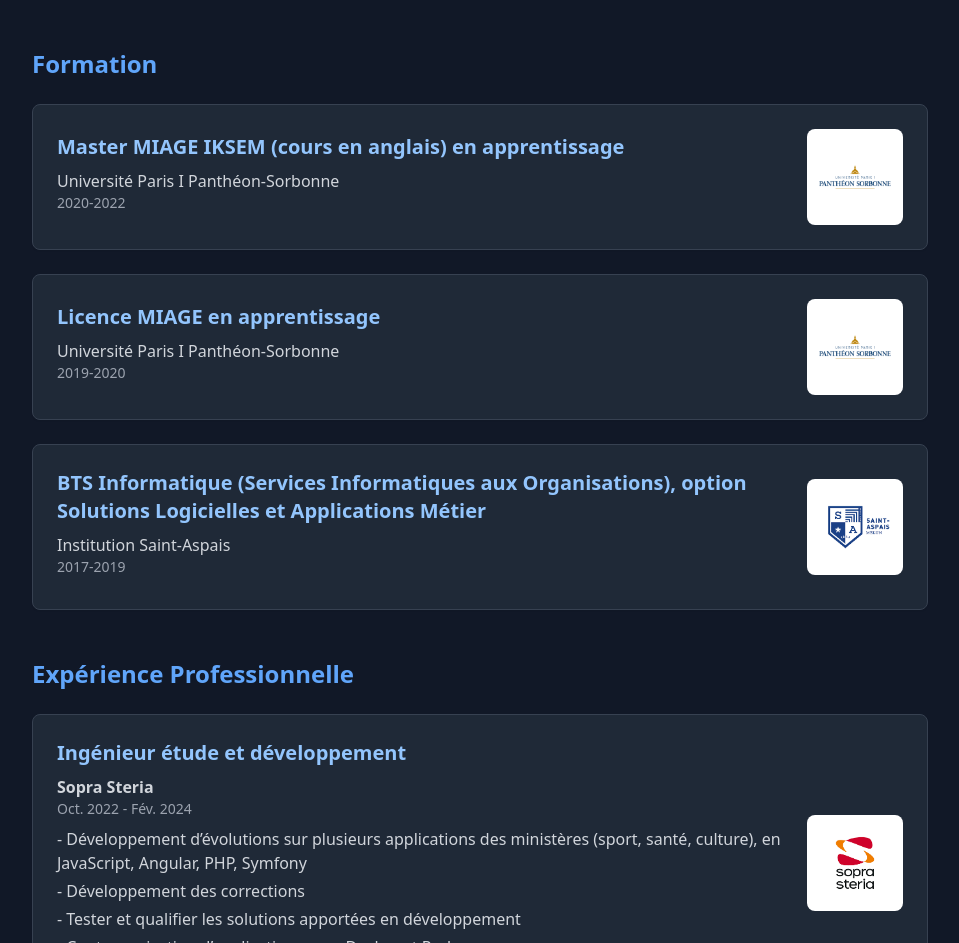
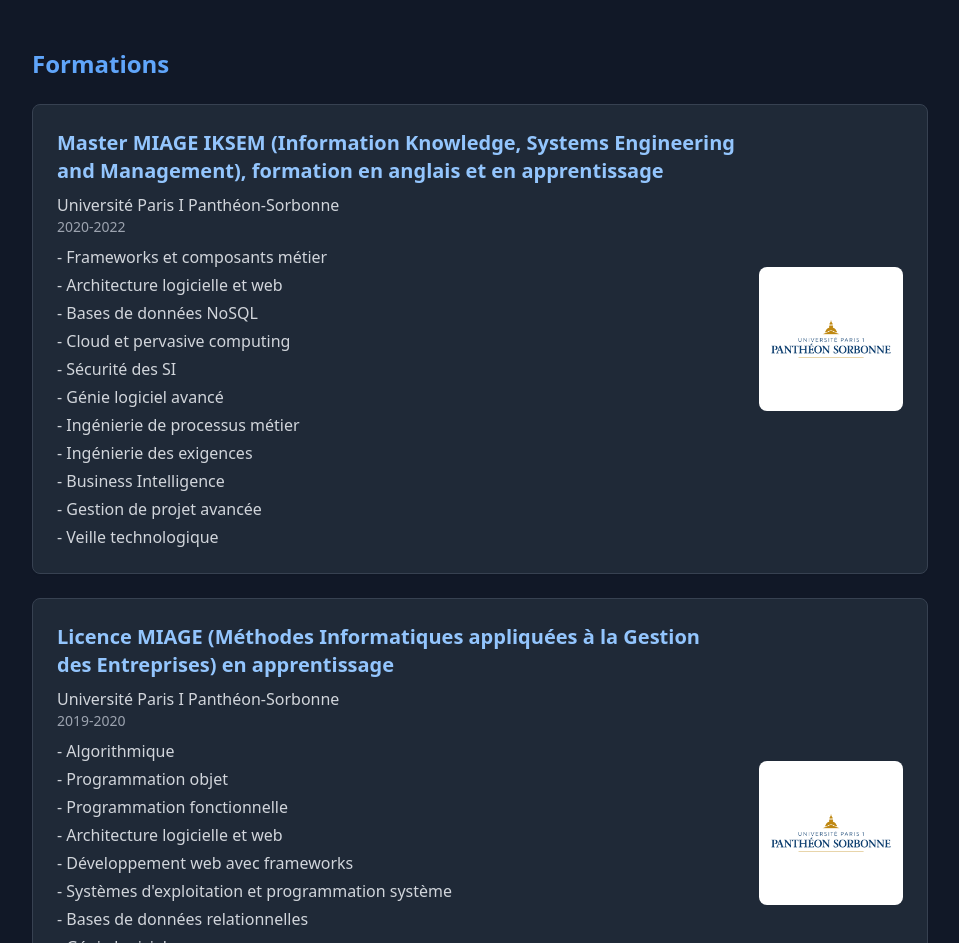
Before and after one commit to NicolasLewin/NicolasLewin.github.io, a Next.js app: page / in a window 1280 px wide. Shown: the part 389-1332 px from the top of the page, without its empty margins (160-1119 px from the left). Built offline with nearby package versions, Linux system fonts and the light colour scheme.

Commit message:
updated data

```diff
--- a/components/portfolio/ExperiencesSection.tsx
+++ b/components/portfolio/ExperiencesSection.tsx
@@ -27,7 +27,7 @@ export function ExperiencesSection() {
                 <img
                   src={exp.logo}
                   alt={`${exp.company} logo`}
-                  className="w-24 h-24 object-contain bg-white rounded-lg p-3 ml-6"
+                  className="w-36 h-36 object-contain bg-white rounded-lg p-3 ml-6"
                 />
               </div>
             </CardContent>
--- a/components/portfolio/Header.tsx
+++ b/components/portfolio/Header.tsx
@@ -27,7 +27,7 @@ export function Header() {
         </div>
         <div className="flex-shrink-0">
           <img
-            src="/api/placeholder/200/200"
+            src="/profile/profile.jpg"
             alt="Profile Picture"
             className="w-48 h-48 rounded-full object-cover border-4 border-blue-400"
           />
--- a/components/portfolio/StudiesSection.tsx
+++ b/components/portfolio/StudiesSection.tsx
@@ -18,12 +18,16 @@ export function StudiesSection() {
                   <h3 className="text-xl font-semibold mb-2 text-blue-300">{study.degree}</h3>
                   <p className="text-gray-300">{study.school}</p>
                   <p className="text-gray-400 text-sm">{study.year}</p>
-                  <p className="mt-2 text-gray-300">{study.description}</p>
+                  <ul className="mt-2 space-y-1">
+                    {study.description.map((study, id) => (
+                      <li key={id} className="text-gray-300">- {study}</li>
+                    ))}
+                  </ul>
                 </div>
                 <img
                   src={study.logo}
                   alt={`${study.school} logo`}
-                  className="w-24 h-24 object-contain bg-white rounded-lg p-3 ml-6"
+                  className="w-36 h-36 object-contain bg-white rounded-lg p-3 ml-6"
                 />
               </div>
             </CardContent>
--- a/data/portfolioData.ts
+++ b/data/portfolioData.ts
@@ -10,21 +10,55 @@ export const portfolioData = {
         degree: "Master of Information System Management (with english courses) in apprenticeship",
         school: "Paris I Panthéon-Sorbonne University",
         year: "2020-2022",
-        description: "",
+        description: [
+          "Frameworks and business components",
+          "Software and web architecture",
+          "NoSQL databases",
+          "Cloud and pervasive computing",
+          "IS Security",
+          "Advanced software engineering",
+          "Business process engineering",
+          "Requirements engineering",
+          "Business intelligence",
+          "Advanced project management",
+          "Technology watch"
+        ],
         logo: "/logos/studies/paris1_logo.png"
       },
       {
         degree: "Bachelor of Information System Management in apprenticeship",
         school: "Paris I Panthéon-Sorbonne University",
         year: "2019-2020",
-        description: "",
+        description: [
+          "Algorithms",
+          "Object programming",
+          "Functional programming",
+          "Software and web architecture",
+          "Web development with frameworks",
+          "Operating systems and system programming",
+          "Relational databases",
+          "Software engineering",
+          "Business process engineering",
+          "Networks",
+          "Project management"
+        ],
         logo: "/logos/studies/paris1_logo.png"
       },
       {
         degree: "BTEC Higher National Diploma in Information System",
         school: "Saint-Aspais Institution",
         year: "2017-2019",
-        description: "",
+        description: [
+          "Algorithms",
+          "Object programming",
+          "Functional programming",
+          "Web development",
+          "Relational databases",
+          "Software engineering",
+          "Business process engineering",
+          "Networks",
+          "Project Management"
+        ],
         logo: "/logos/studies/saintaspais_logo.png"
       }
     ],
@@ -177,8 +211,9 @@ export const portfolioData = {
     ],
     skills: {
       languages: ["HTML / CSS", "JavaScript", "TypeScript", "Python", "Java", "PHP"],
-      frameworks: ["React", "Next.js", "Node.js", "Symfony", "SpringBoot", "Tailwind CSS", "Boostrap"],
-      methods: ["Méthode Agile", "Cycle en V"],
+      frameworks: ["Next.js", "Symfony", "SpringBoot"],
+      libraries: ["React", "Tailwind CSS", "Boostrap"],
+      methods: ["Agile", "V Model"],
       tools: ["Git", "GitLab", "Docker", "Podman", "Oracle VM Virtualbox", "SonarQube", "Jira", "Mantis"],
       databases: ["PostgreSQL", "MySQL", "MongoDB", "Redis"],
       IDEs: ["Visual Studio Code", "JetBrains IDEs"]
@@ -188,28 +223,62 @@ export const portfolioData = {
     header: {
       name: "Nicolas Lewin",
       title: "Ingénieur développeur fullstack",
-      paragraph: "8 ans de développement avec 5 ans d'expérience professionnelle"
+      paragraph: "8 ans de développement avec 5 ans d'expériences professionnelles"
     },
     studies: [
       {
-        degree: "Master MIAGE IKSEM (cours en anglais) en apprentissage",
+        degree: "Master MIAGE IKSEM (Information Knowledge, Systems Engineering and Management), formation en anglais et en apprentissage",
         school: "Université Paris I Panthéon-Sorbonne",
         year: "2020-2022",
-        description: "",
+        description: [
+          "Frameworks et composants métier",
+          "Architecture logicielle et web",
+          "Bases de données NoSQL",
+          "Cloud et pervasive computing",
+          "Sécurité des SI",
+          "Génie logiciel avancé",
+          "Ingénierie de processus métier",
+          "Ingénierie des exigences",
+          "Business Intelligence",
+          "Gestion de projet avancée",
+          "Veille technologique"
+        ],
         logo: "/logos/studies/paris1_logo.png"
       },
       {
-        degree: "Licence MIAGE en apprentissage",
+        degree: "Licence MIAGE (Méthodes Informatiques appliquées à la Gestion des Entreprises) en apprentissage",
         school: "Université Paris I Panthéon-Sorbonne",
         year: "2019-2020",
-        description: "",
+        description: [
+          "Algorithmique",
+          "Programmation objet",
+          "Programmation fonctionnelle",
+          "Architecture logicielle et web",
+          "Développement web avec frameworks",
+          "Systèmes d'exploitation et programmation système",
+          "Bases de données relationnelles",
+          "Génie logiciel",
+          "Ingénierie de processus métier",
+          "Réseaux",
+          "Gestion de projet"
+        ],
         logo: "/logos/studies/paris1_logo.png"
       },
       {
         degree: "BTS Informatique (Services Informatiques aux Organisations), option Solutions Logicielles et Applications Métier",
         school: "Institution Saint-Aspais",
         year: "2017-2019",
-        description: "",
+        description: [
+          "Algorithmique",
+          "Programmation objet",
+          "Programmation fonctionnelle",
+          "Développement Web",
+          "Bases de données relationnelles",
+          "Génie logiciel",
+          "Ingénierie de processus métier",
+          "Réseaux",
+          "Gestion de projet"
+        ],
         logo: "/logos/studies/saintaspais_logo.png"
       }
     ],
@@ -360,7 +429,8 @@ export const portfolioData = {
     ],
     skills: {
       languages: ["HTML / CSS", "JavaScript", "TypeScript", "Python", "Java", "PHP"],
-      frameworks: ["React", "Next.js", "Node.js", "Symfony", "SpringBoot", "Tailwind CSS", "Boostrap"],
+      frameworks: ["Next.js", "Symfony", "SpringBoot"],
+      libraries: ["React", "Tailwind CSS", "Boostrap"],
       methods: ["Méthode Agile", "Cycle en V"],
       tools: ["Git", "GitLab", "Docker", "Podman", "Oracle VM Virtualbox", "SonarQube", "Jira", "Mantis"],
       databases: ["PostgreSQL", "MySQL", "MongoDB", "Redis"],
--- a/data/translations.ts
+++ b/data/translations.ts
@@ -22,15 +22,15 @@ export const translations = {
   },
   fr: {
     navigation: {
-      studies: 'Formation',
-      experience: 'Expérience',
+      studies: 'Formations',
+      experience: 'Expériences',
       projects: 'Projets',
       skills: 'Compétences',
       contact: 'Contact'
     },
     sections: {
-      studies: 'Formation',
-      experience: 'Expérience Professionnelle',
+      studies: 'Formations',
+      experience: 'Expériences Professionnelles',
       projects: 'Mes Projets',
       skills: 'Compétences',
       contact: 'Contact'
--- a/types/portfolio.ts
+++ b/types/portfolio.ts
@@ -26,6 +26,7 @@ export interface Study {
   export interface Skills {
     languages: string[];
     frameworks: string[];
+    libraries: string[];
     methods: string[];
     tools: string[];
     databases: string[];
```
Also changed, not shown: public/profile/profile.jpg (added).
